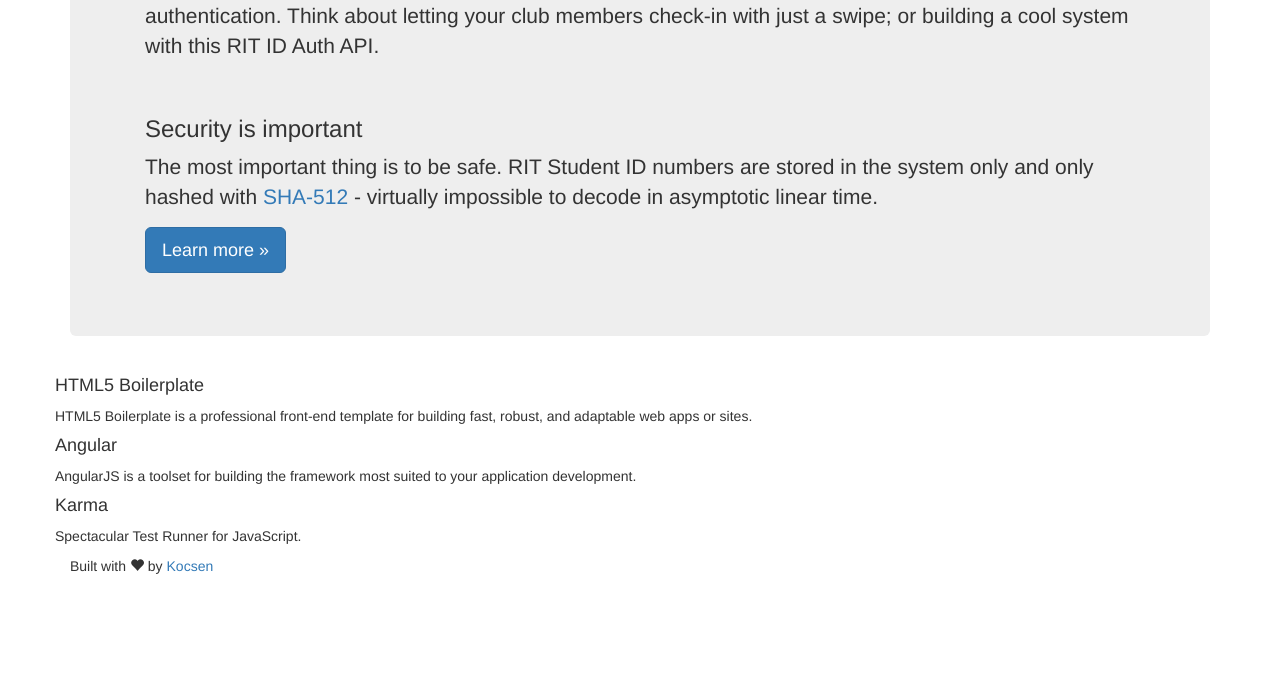
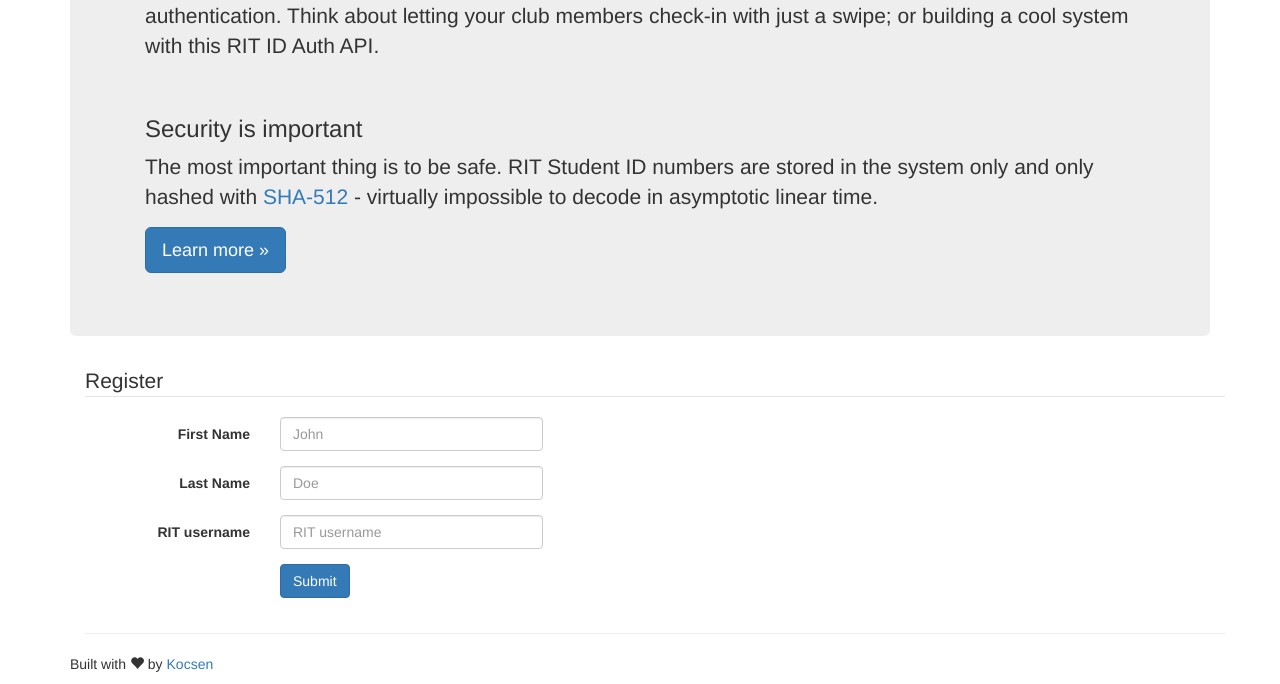
Before and after one commit to kocsenc/rit-id-client, a website: page app/index.html in a window 1280 px wide. Shown: the part 212-896 px from the top of the page. Before the commit the page ends 800 px from the top, so only its background shows below. Drawn offline with nearby package versions, Linux system fonts and the light colour scheme; some packages are replaced by stand-ins of ours; files that its build step writes are made by us from their sources.

Commit message:
- more content main.html

```diff
--- a/app/views/main.html
+++ b/app/views/main.html
@@ -23,20 +23,41 @@
   </div>
 </div>
 
-<div class="row marketing">
-  <h4>HTML5 Boilerplate</h4>
+<div class="container">
+  <!-- Example row of columns -->
+  <form class="form-horizontal">
+    <fieldset>
+      <legend>Register</legend>
+      <div class="form-group">
+        <label for="fname" class="col-lg-2 control-label">First Name</label>
 
-  <p>
-    HTML5 Boilerplate is a professional front-end template for building fast, robust, and adaptable web apps or sites.
-  </p>
+        <div class="col-lg-3">
+          <input type="text" class="form-control" id="fname" placeholder="John">
+        </div>
+      </div>
 
-  <h4>Angular</h4>
+      <div class="form-group">
+        <label for="lname" class="col-lg-2 control-label">Last Name</label>
 
-  <p>
-    AngularJS is a toolset for building the framework most suited to your application development.
-  </p>
+        <div class="col-lg-3">
+          <input type="text" class="form-control" id="lname" placeholder="Doe">
+        </div>
+      </div>
 
-  <h4>Karma</h4>
+      <div class="form-group">
+        <label for="rit_username" class="col-lg-2 control-label">RIT username</label>
 
-  <p>Spectacular Test Runner for JavaScript.</p>
+        <div class="col-lg-3">
+          <input type="text" class="form-control" id="rit_username" placeholder="RIT username">
+        </div>
+      </div>
+      <div class="form-group">
+        <div class="col-lg-10 col-lg-offset-2">
+          <button type="submit" class="btn btn-primary">Submit</button>
+        </div>
+      </div>
+    </fieldset>
+  </form>
+  <hr>
+
 </div>
```
